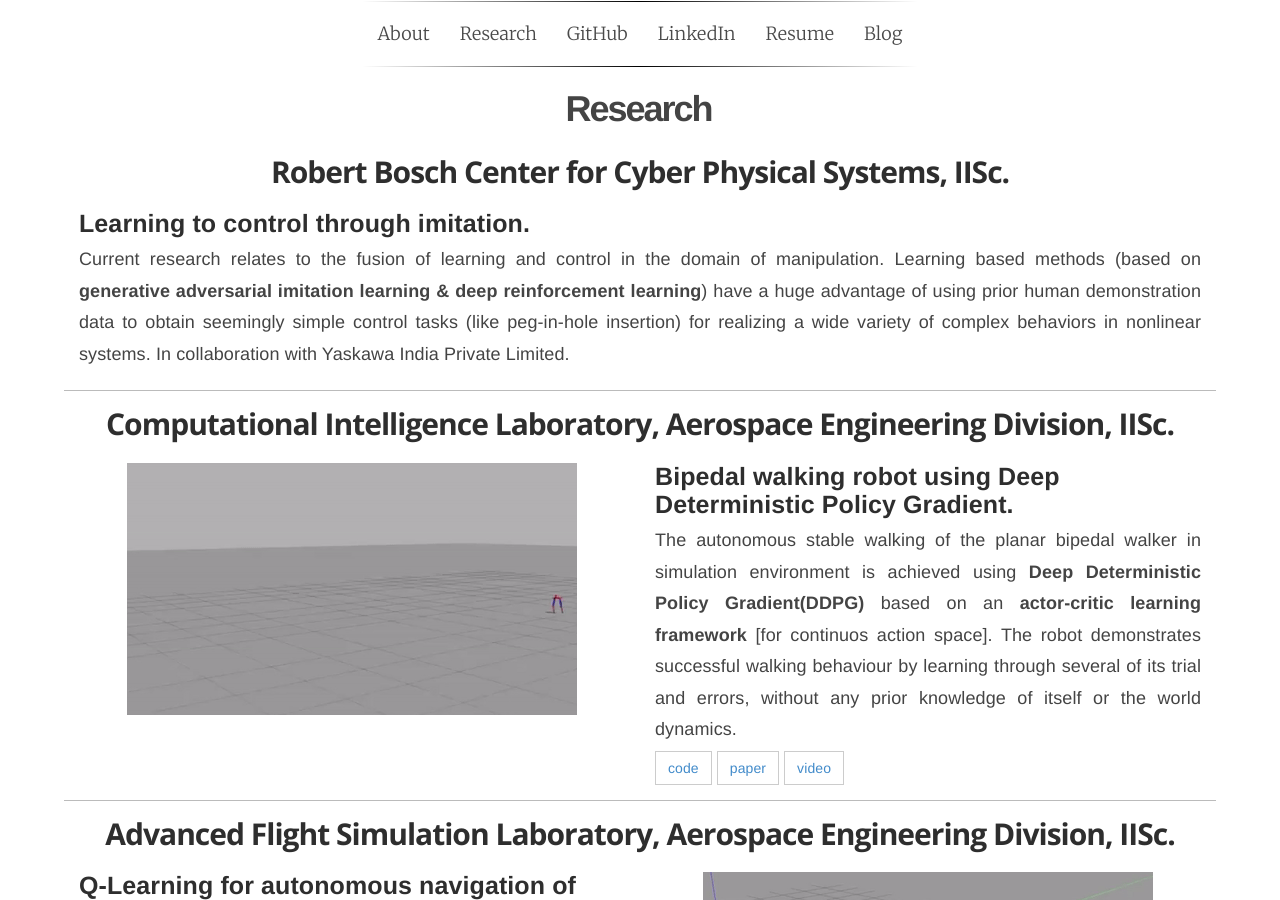
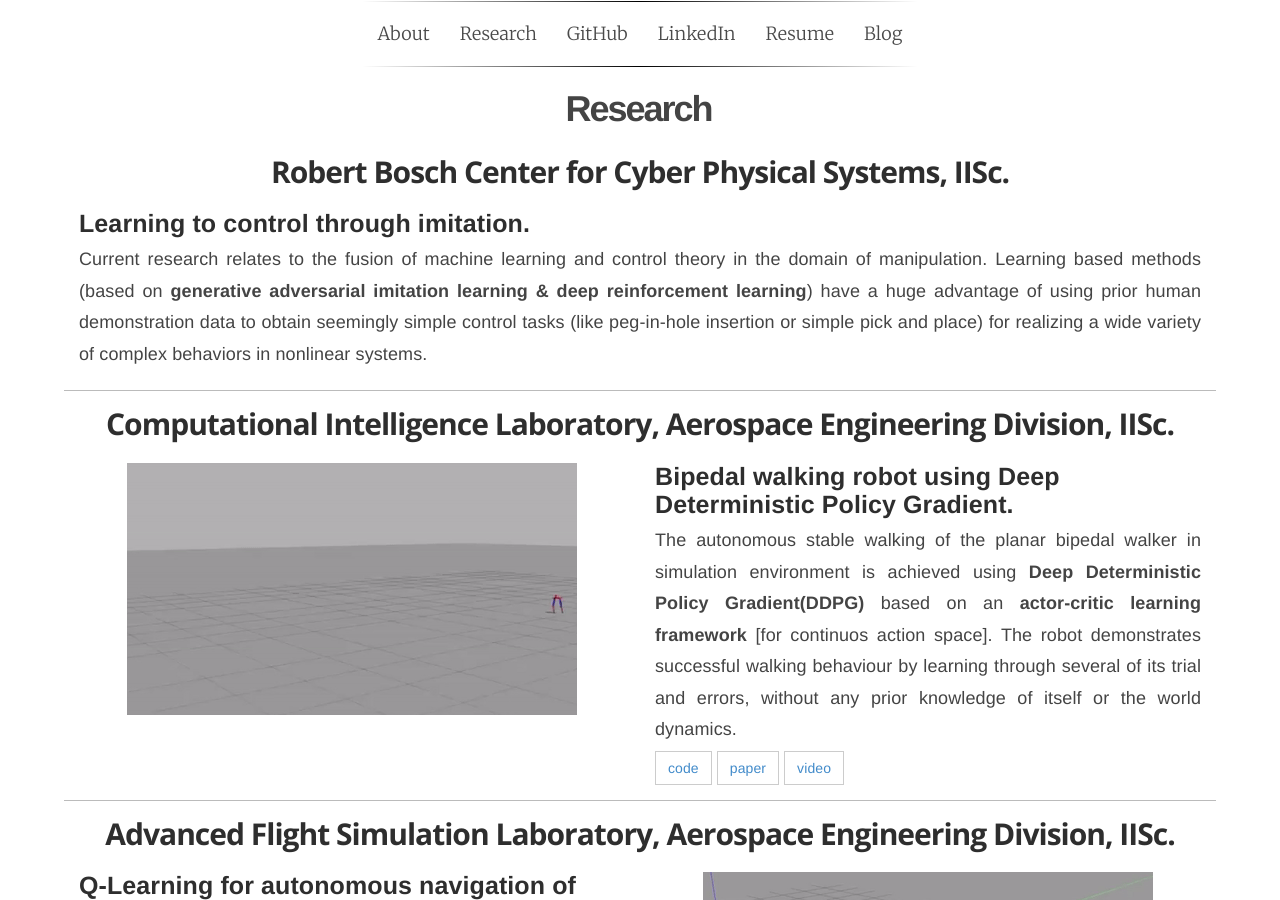
Before and after one commit to navuboy/navuboy.github.io, a Jekyll site: the page built from research.html, in a window 1280 px wide and 900 px high. Built offline with Jekyll 4.4.1, drawn with Linux system fonts in a browser that asks for light colours; some web fonts are replaced.

Commit message:
Updated research.md

```diff
--- a/_includes/research.md
+++ b/_includes/research.md
@@ -18,7 +18,7 @@
     <div class="col-md-12">
         <h3 class="rtitle"><b>Learning to control through imitation.</b></h3>
         <p style="text-align:justify">
-        Current research relates to the fusion of learning and control in the domain of manipulation. Learning based methods (based on <strong>generative adversarial imitation learning & deep reinforcement learning</strong>) have a huge advantage of using prior human demonstration data to obtain seemingly simple control tasks (like peg-in-hole insertion) for realizing a wide variety of complex behaviors in nonlinear systems. In collaboration with Yaskawa India Private Limited.
+        Current research relates to the fusion of machine learning and control theory in the domain of manipulation. Learning based methods (based on <strong>generative adversarial imitation learning & deep reinforcement learning</strong>) have a huge advantage of using prior human demonstration data to obtain seemingly simple control tasks (like peg-in-hole insertion or simple pick and place) for realizing a wide variety of complex behaviors in nonlinear systems. <!-- In collaboration with Yaskawa India Private Limited. -->
         </p>
         <!-- <a href="{{ site.github.url }}/assets/IS_Final_Paper.pdf" class="md-link btn-default btn rbtn">paper</a>
         <a href="https://github.com/wulfebw/Independent_Study" class="md-link btn-default btn rbtn">code</a> -->
```
